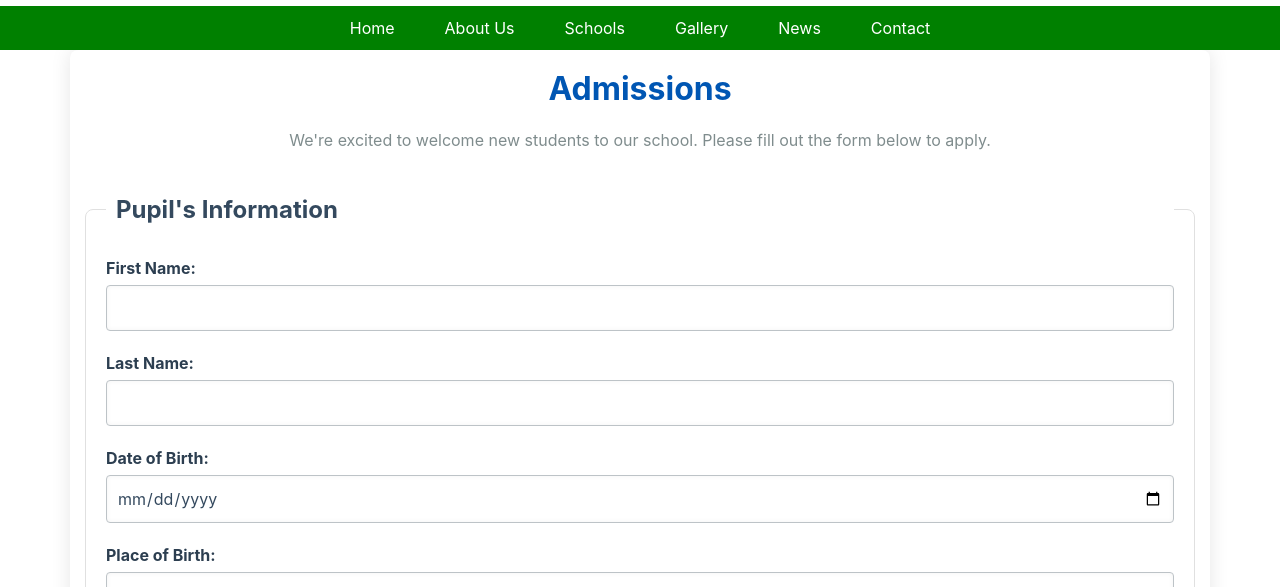
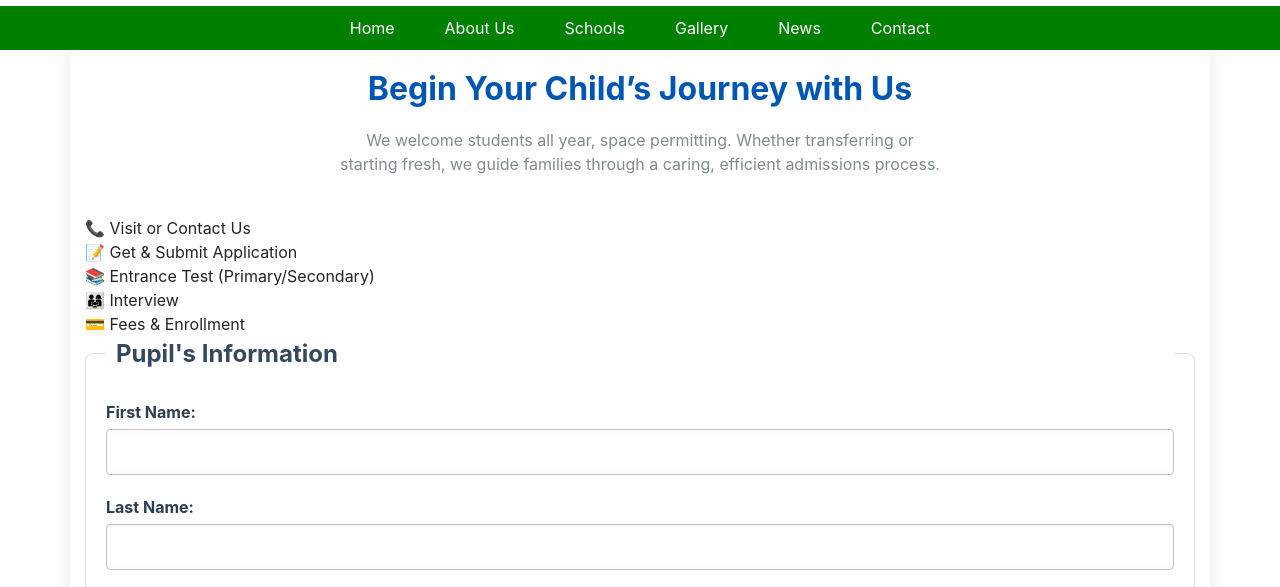
Before and after one commit to Megsow/Gods-Pride-Schools-Website, a plain HTML site: page admission.html in a window 1280 px wide. Shown: the part 201-788 px from the top of the page. Drawn offline with nearby package versions, Linux system fonts and the light colour scheme.

Commit message:
Update admission.html

```diff
--- a/admission.html
+++ b/admission.html
@@ -39,8 +39,18 @@
   </nav>
   <div class="container">
     <section class="admissions">
-      <h2>Admissions</h2>
-      <p>We're excited to welcome new students to our school. Please fill out the form below to apply.</p>
+      <div class="admission-intro">
+        <h2 class="section-title">Begin Your Child’s Journey with Us</h2>
+        <p class="section-intro">We welcome students all year, space permitting. Whether transferring or starting fresh, we guide families through a caring, efficient admissions process.</p>
+
+        <div class="admissions-steps">
+          <div class="step-card">📞 Visit or Contact Us</div>
+          <div class="step-card">📝 Get & Submit Application</div>
+          <div class="step-card">📚 Entrance Test (Primary/Secondary)</div>
+          <div class="step-card">👨‍👩‍👧 Interview</div>
+          <div class="step-card">💳 Fees & Enrollment</div>
+        </div>
+      </div>
 
       <form action="https://formsubmit.co/8da530955ad70219843754c8964446b6" method="POST" enctype="multipart/form-data"
         class="admission-form">
```
